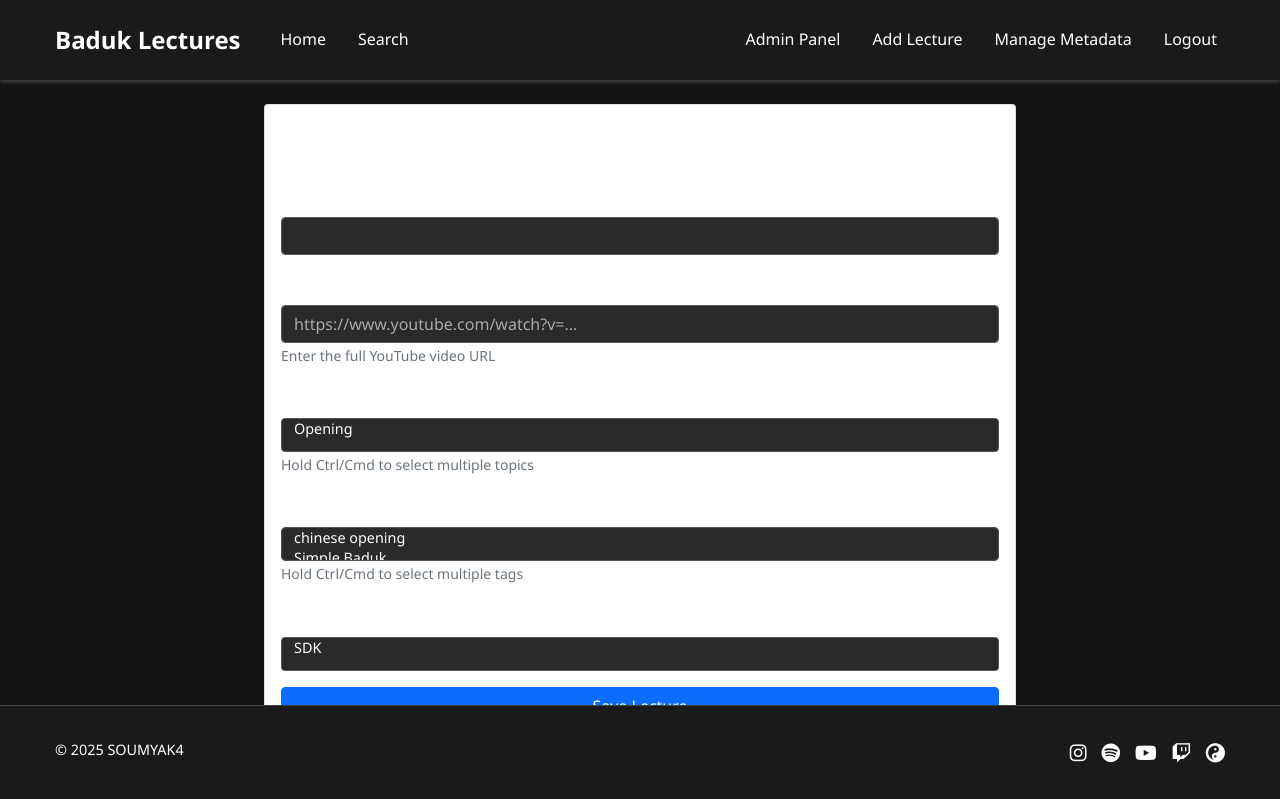
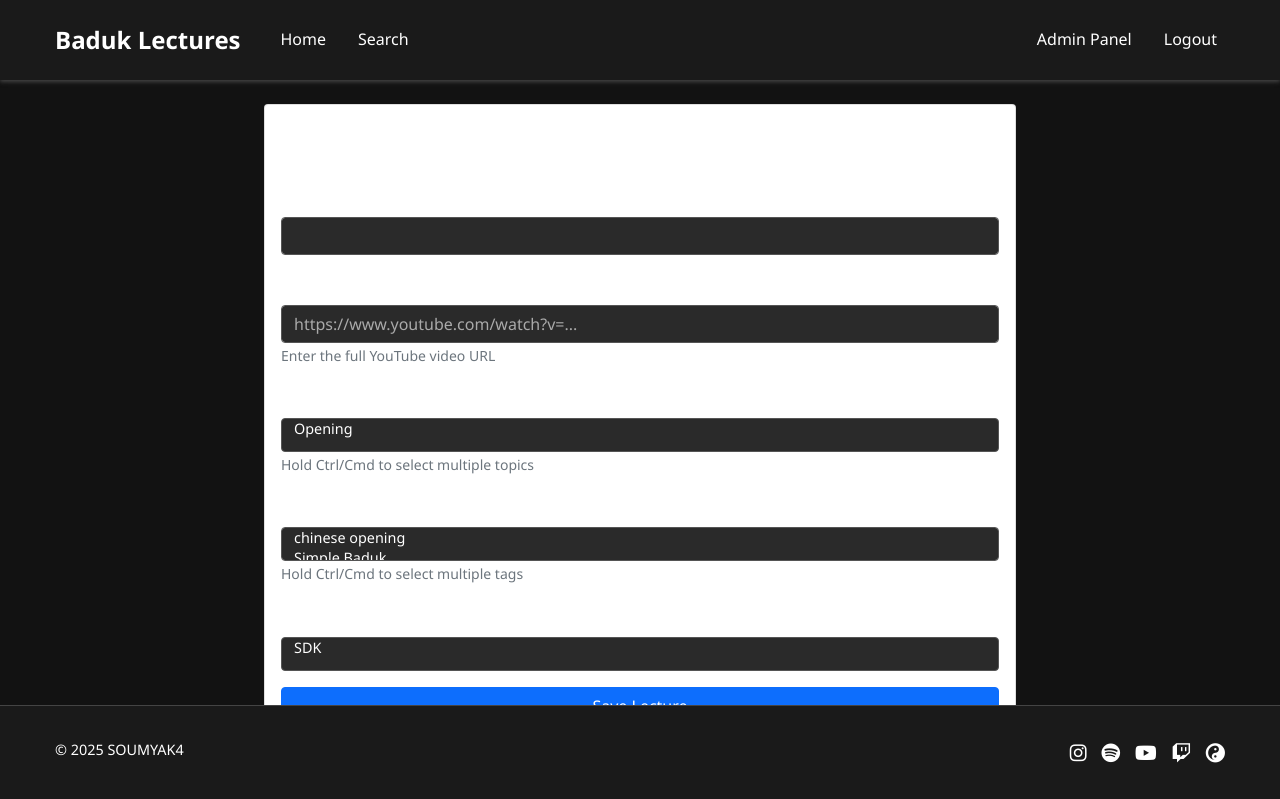
Before and after one commit to SoumyaK4/BadukLecture-Host, a Flask app: page /admin/lecture/add in a window 1280 px wide. Shown: the top 799 px of the page. Run offline with Flask 3, Linux system fonts and the light colour scheme; a user stored in the database is signed in; data comes from the database, SQL or seed files in the repository.

Commit message:
Assistant checkpoint: Removed redundant admin navigation links
Assistant generated file changes:
- templates/base.html: Remove redundant admin navigation links

---

User prompt:

As you added admin panel, remove add lectures and manage metadata from the header menu

Replit-Commit-Author: Assistant
Replit-Commit-Session-Id: 13b6999b-02f9-4f3f-8435-28df9134df54

```diff
--- a/templates/base.html
+++ b/templates/base.html
@@ -37,12 +37,6 @@
                     {% if current_user.is_authenticated %}
                     <li class="nav-item">
                         <a class="nav-link" href="{{ url_for('admin_panel') }}">Admin Panel</a>
-                    </li>
-                    <li class="nav-item">
-                        <a class="nav-link" href="{{ url_for('add_lecture') }}">Add Lecture</a>
-                    </li>
-                    <li class="nav-item">
-                        <a class="nav-link" href="{{ url_for('manage_metadata') }}">Manage Metadata</a>
                     </li>
                     <li class="nav-item">
                         <a class="nav-link" href="{{ url_for('logout') }}">Logout</a>
```
